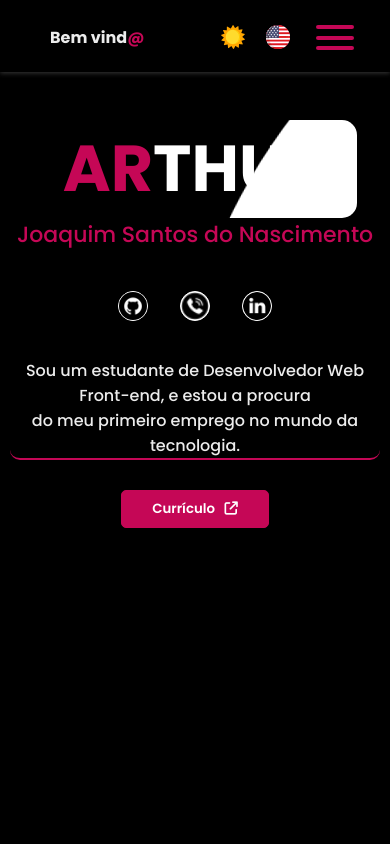
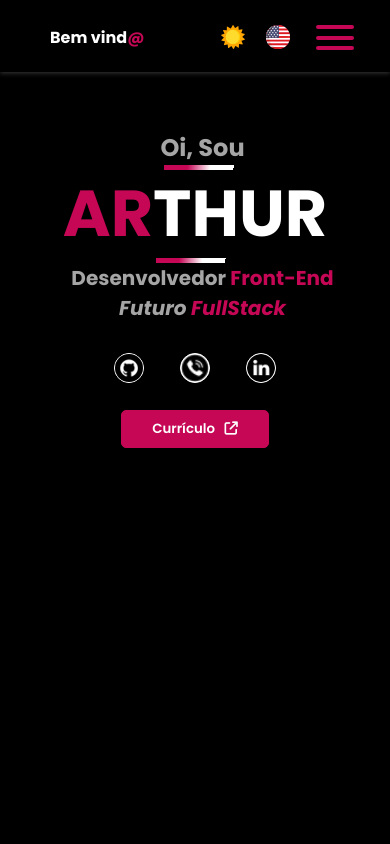
Before and after one commit to ArthurKhalifa/Portfolio, a plain HTML site: page index.html in a window 390 px wide. Shown: the top 844 px of the page. Drawn offline with nearby package versions, Linux system fonts and the light colour scheme.

Commit message:
Update style

```diff
--- a/index.html
+++ b/index.html
@@ -40,7 +40,7 @@
         <!--===== THEME COLOR DIV's =====-->
         <div class="theme">
             <div id="dark"
-                onclick="themeToggle(); changeCall(); changeCall0(); changeRed(); changeRed2(); changeRed3(); changeRed4(); changeRed5(); changeGH(); changeGH2(); changeGH3(); changeGH4(); changeGH5(); changeWeather(); changeAbt(); changeAbt2(); changeAbt3(); changeAbt4(); changeAbt5(); changeTop(); changeTop2()">
+                onclick="themeToggle(); changeCall(); changeStt(); changeCall0(); changeRed(); changeRed2(); changeRed3(); changeRed4(); changeRed5(); changeGH(); changeGH2(); changeGH3(); changeGH4(); changeGH5(); changeWeather(); changeAbt(); changeAbt2(); changeAbt3(); changeAbt4(); changeAbt5(); changeTop(); changeTop2()">
                 <img src="img/Weather/sunny.png" id="moon">
             </div>
         </div>
@@ -53,11 +53,18 @@
             <!---->
             <div class="start">
                 <div class="start-cont">
+                    <div class="left-start" data-aos="zoom-out">
+                        <h2 class="oi">Oi, Sou</h2>
                         <div class="arthur">
                             <h1 class="Unhover"><span class="hover">AR</span><span>THUR</span></h1>
                         </div>
-                    <p id="s" class="blue">Joaquim Santos do Nascimento</p>
+                        <!-- <p id="s" class="blue">Joaquim Santos do Nascimento</p> -->
+                        <h2 class="im">Desenvolvedor <span class="hover">Front-End</span>
+                        </h2>
+                        <h2 class="im2">Futuro <span class="hover">FullStack</span>
+                        </h2>
                         <div class="icon-start">
+                            <div class="l-start">
                                 <a href="https://github.com/ArthurKhalifa" target="_blank" title="Github">
                                     <img id="git" src="img/icon/git.png" class="icon-img">
                                 </a>
@@ -70,18 +77,20 @@
                                     <img id="lin" src="img/icon/in.png" class="icon-img">
                                 </a>
                             </div>
-                    <p class="im">Sou um estudante de Desenvolvedor Web Front-end, e estou a procura <br> do meu
-                        primeiro
-                        emprego no
-                        mundo da
-                        tecnologia.
-                    </p>
+                            <div class="r-start">
                                 <!--===== BUTTON =====-->
                                 <a href="PtCV/CVpt.pdf" target="_blank">
                                     <button class="btnCV">Currículo&nbsp&nbsp
                                         <i class="fa-solid fa-arrow-up-right-from-square"></i>
                                     </button>
                                 </a>
+                            </div>
+                        </div>
+                    </div>
+                    <div class="right-start">
+                        <img src="img/imgCont/personP.svg" id="personStart" data-aos="fade-up-left">
+                    </div>
+
                     <!--===== SCROLL =====-->
                     <div class="scroll-button">
                         <a href="#about">
@@ -301,33 +310,6 @@
                     <img src="img/imgCont/callR.svg" id="img_right">
                 </div>
             </div>
-            <!--======= MENSAGEM ==========-->
-            <div class="msg" data-aos="zoom-in-down">
-                <div class="login-title">
-                    <h1 id="msg">Me mande uma <span class="blue">mensagem!</span></h1>
-                </div>
-                <!---->
-                <form action="https://formsubmit.co/4dae74864486491960cefb0a72d46016" method="post" class="textfield">
-                    <div class="login-flex">
-                        <input id="text" type="text" name="name" placeholder="Seu nome" class="tu" autocomplete="off"
-                            required>
-                        <input id="emaill" type="email" placeholder="Seu e-mail" autocomplete="off" required>
-                    </div>
-                    <!---->
-                    <div class="login-comment">
-                        <textarea id="comment" type="comment" name="message" cols="70" rows="10"
-                            placeholder="Digite sua mensagem" autocomplete="off" required></textarea>
-                        <input type="hidden" name="_captcha" value="false">
-                    </div>
-                    <!---->
-                    <div class="btn-div">
-                        <a href="#">
-                            <button type="submit" class="btn">Enviar</button>
-                        </a>
-                    </div>
-                    <input type="hidden" name="_next" value="https://arthurkhalifa.github.io/Portfolio/thanksPt.html">
-                </form>
-            </div>
         </section>
     </div>
     <!--===== FLAG LANGUAGE =====-->
--- a/script.js
+++ b/script.js
@@ -42,6 +42,17 @@ function changeCall() {
         meImg.src = 'img/imgCont/me.svg'
     } else {
         meImg.src = 'img/imgCont/meR.svg'
+    }
+}
+
+//=========
+
+function changeStt() {
+    const meImg = document.getElementById('personStart')
+    if (meImg.src.match('img/imgCont/personP.svg')) {
+        meImg.src = 'img/imgCont/personO.svg'
+    } else {
+        meImg.src = 'img/imgCont/personP.svg'
     }
 }
 // ============================ CHANGE GITHUB IMG ============================ //
--- a/style.css
+++ b/style.css
@@ -20,7 +20,8 @@ body {
 /*=====DARK THEME DEFAULT=====*/
 :root {
     --lines: linear-gradient(black, black, #C56C07, #C56C07);
-    --color-w: black;
+    --color-w: #000000;
+    --into: #505050;
     --red: #C56C07;
     --redR: #07c5a5;
     --bg-dark: #fff;
@@ -40,7 +41,8 @@ body {
 
 .light:root {
     --lines: linear-gradient(#fff, #fff, #c50756, #c50756);
-    --color-w: #ececec;
+    --color-w: #fff;
+    --into: #a5a5a5;
     --red: #c50756;
     --res: #000000;
     --res2: rgb(12, 12, 12);
@@ -178,7 +180,7 @@ a {
     list-style: none;
     border-right: 1px solid transparent;
     border-left: 1px solid transparent;
-    color: var(--color-w);
+    color: var(--into);
     transition: 0.2s;
     margin: 10px 15px;
 }
@@ -259,6 +261,11 @@ li a.active {
     transition: 0.5 ease-in-out;
 }
 
+#moon:hover {
+    transition: 0.5 ease-in-out;
+    transform: scale(1.2);
+}
+
 /*=======================================================*/
 .start {
     width: 100%;
@@ -267,11 +274,11 @@ li a.active {
 
 .start-cont {
     width: 100%;
-    display: flex;
-    flex-direction: column;
+    margin-top: 10px;
+    display: flex;
     text-align: center;
-    align-items: center;
-    justify-content: center;
+    align-items: left;
+    justify-content: start;
     padding-top: 120px;
 }
 
@@ -279,7 +286,9 @@ li a.active {
     margin-top: 20px;
     margin-bottom: 20px;
     display: flex;
+    flex-direction: column;
     align-items: center;
+    gap: 20px;
     justify-content: center;
 }
 
@@ -301,21 +310,47 @@ li a.active {
     font-size: 150px;
 }
 
+.left-start {
+    width: 60%;
+    display: flex;
+    flex-direction: column;
+    align-items: start;
+    padding-left: 50px;
+
+}
+
+.right-start {
+    width: 40%;
+}
+
 .arthur {
-    display: flex;
+    width: 700px;
+    display: flex;
+    align-items: start;
+    justify-content: start;
+    font-size: 100px;
+    border-radius: 15px;
+    margin-right: 100%;
+    transition: 0.5s;
+}
+
+.arthur {
+    width: 520px;
+    display: flex;
+    padding-left: 18px;
     align-items: center;
     justify-content: center;
-    font-size: 60px;
-    border-radius: 15px;
-    margin: 0 250px;
-    padding: 0 30px;
-    transition: 0.5s;
-}
-
-.arthur {
+    text-align: center;
     position: relative;
     color: var(--bg-border);
     overflow: hidden;
+
+}
+
+
+.oi {
+    color: var(--into);
+    margin-left: 15px;
 }
 
 /*== ANIMATION BORDER ==*/
@@ -323,20 +358,19 @@ li a.active {
     content: '';
     position: absolute;
     width: 200%;
-    height: 500%;
-    inset: 0px;
-    z-index: 9999;
-    border-radius: 50%;
+    height: 70%;
     background-image: var(--lines);
-    animation: animate 8s linear infinite;
+    animation: animate 5s linear infinite;
+
 }
 
 .arthur::after {
     content: '';
     position: absolute;
-    inset: 1000px;
+    inset: 5px;
     background-color: var(--res);
     border-radius: 5px;
+    transition: 0.5s;
 }
 
 /*==== LINES RGB ====*/
@@ -350,11 +384,20 @@ li a.active {
     }
 }
 
+/**/
+#personStart {
+    width: 100%;
+    height: 100%;
+}
+
 .arthur h1 {
+    width: 100%;
     font-weight: 700;
+    font-size: 120px;
 }
 
 .Unhover {
+    text-align: start;
     z-index: 999999;
 }
 
@@ -375,7 +418,6 @@ li a.active {
     color: white;
     font-weight: 600;
     border: 1px solid var(--red);
-    margin-top: 20px;
     box-shadow: rgba(0, 0, 0, 0.24) 0px 3px 8px;
 }
 
@@ -384,9 +426,6 @@ li a.active {
     color: var(--red);
 }
 
-.cv-button {
-    margin-top: 20px;
-}
 
 /*===================== SCROLL DOWN BUTTON =====================*/
 
@@ -395,7 +434,7 @@ li a.active {
     width: 30px;
     border: 2px solid var(--bg-scroll);
     left: 49%;
-    top: 635px;
+    top: 620px;
     border-radius: 30%;
     cursor: pointer;
     position: absolute;
@@ -479,11 +518,21 @@ li a.active {
 }
 
 .im {
-    text-align: center;
-    border-bottom: 2px solid var(--red);
+    width: 100%;
+    color: var(--into);
+    font-size: 30px;
+    text-align: start;
     border-radius: 10px;
-    padding: 0px 5px;
-    margin: 0px 10px;
+    margin-left: 15px;
+}
+
+.im2 {
+    width: 100%;
+    color: var(--into);
+    font-style: italic;
+    text-align: start;
+    border-radius: 10px;
+    margin-left: 15px;
 }
 
 .base p {
@@ -1251,6 +1300,30 @@ li a.active {
 }
 
 /*==================== MIDEA QUERY =====================*/
+@media screen and (min-width: 1900px) {
+    .arthur h1 {
+        width: 100%;
+        font-size: 200px;
+    }
+
+    .arthur {
+        width: 840px;
+    }
+
+    .im {
+        width: 100%;
+        font-size: 50px;
+    }
+
+    .im2 {
+        font-size: 40px;
+    }
+
+    .scroll-down {
+        top: 999px;
+    }
+}
+
 @media screen and (max-width: 1090px) {
     .basex {
         margin-top: 0;
@@ -1473,10 +1546,24 @@ li a.active {
     }
 }
 
-/*==================== MIDEA QUERY =====================*/
 @media screen and (max-width: 683px) {
+    .arthur {
+        padding: 0;
+        width: 400px;
+    }
+
+
     .arthur h1 {
-        font-size: 85px;
+        font-size: 90px;
+    }
+
+    .im2 {
+        font-size: 20px;
+    }
+
+    .im {
+        width: 100%;
+        font-size: 25px;
     }
 
     .a3 {
@@ -1504,8 +1591,25 @@ li a.active {
 }
 
 @media screen and (max-width: 390px) {
+    .arthur {
+        padding: 0;
+        width: 300px;
+    }
+
     .arthur h1 {
         font-size: 65px;
+    }
+
+    .right-start {
+        display: none;
+    }
+
+    .im {
+        font-size: 20px;
+    }
+
+    .icon-start {
+        flex-direction: column;
     }
 
     .tools {
@@ -1530,6 +1634,18 @@ li a.active {
         padding: 0 5px;
         text-align: center;
     }
+
+    .a3 {
+        margin: 0px 0px 0px 0px;
+    }
+
+    .a4 {
+        margin: 20px 0px 0px 0px;
+    }
+
+    .right-start {
+        display: none;
+    }
 }
 
 @media screen and (max-width: 1140px) {
@@ -1542,7 +1658,43 @@ li a.active {
     .scroll-down {
         left: 48, 5%;
     }
-}
+
+    .scroll-button {
+        display: none;
+    }
+
+    .start-cont {
+        width: 100%;
+        display: flex;
+        text-align: center;
+        flex-direction: column;
+        align-items: center;
+        justify-content: center;
+    }
+
+    .Unhover {
+        text-align: center;
+    }
+
+    .arthur {
+        left: 50%;
+    }
+
+    .left-start {
+        width: 100%;
+        display: flex;
+        align-items: center;
+        justify-content: center;
+        text-align: center;
+        padding: 0;
+    }
+
+    .im,
+    .im2 {
+        text-align: center;
+    }
+}
+
 
 @media screen and (max-width: 990px) {
     .icon1 {
```
Also changed, not shown: indexEn.html (+18 -34 lines), img/imgCont/personO.svg (added), img/imgCont/personP.svg (added), 2 other files. Lines whose indentation alone changed are shown as unchanged.
